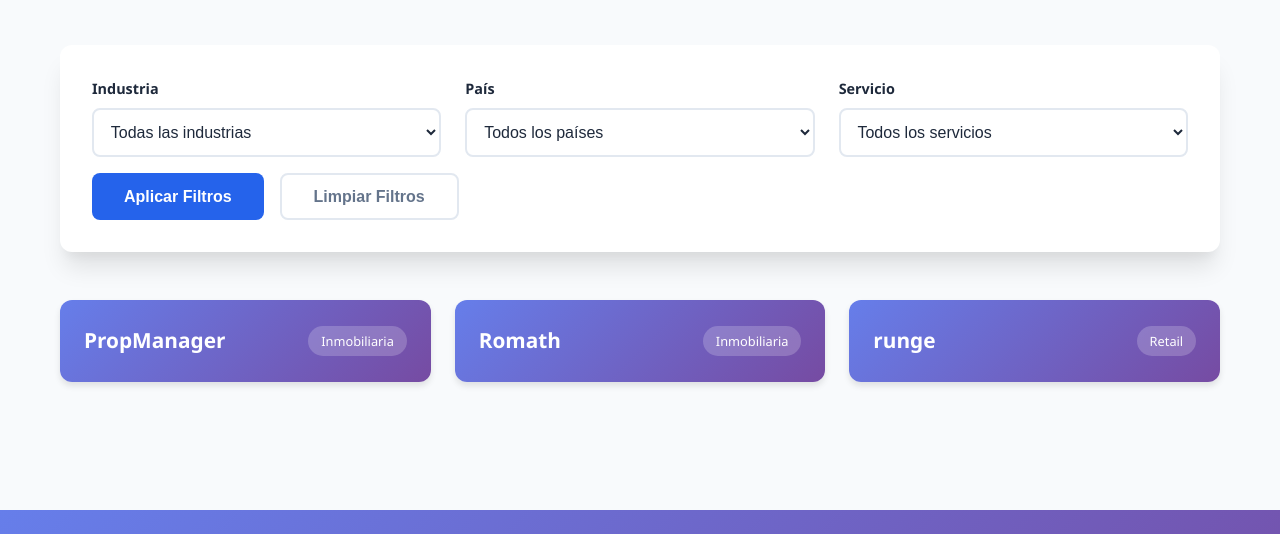
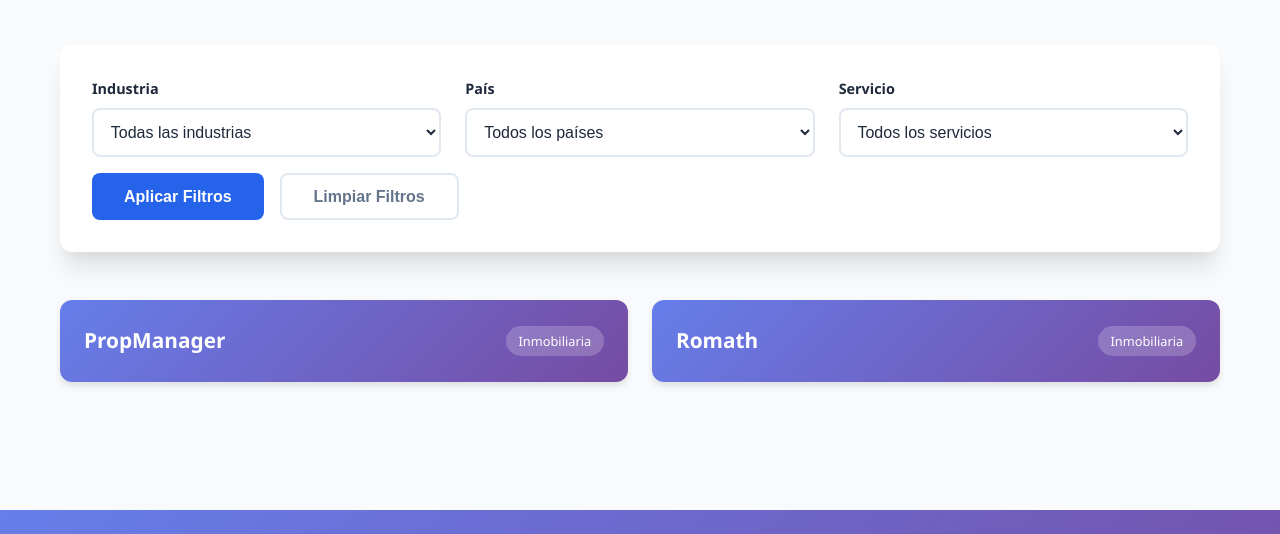
Before and after one commit to puranoide/Gbawarev02, a plain HTML site: page clientes/index.html in a window 1280 px wide. Shown: the part 223-757 px from the top of the page. Drawn offline with Linux system fonts and the light colour scheme.

Commit message:
menu update
se puso clientes

```diff
--- a/clientes/assets/js/clientes.js
+++ b/clientes/assets/js/clientes.js
@@ -16,14 +16,6 @@ const clients = [
         description: "Diseñamos y desplegamos una landingpage personalizada para una empresa de inmobiliaria, mejorando la experiencia de los visitantes.",
         year: "2025",
         website: "https://gabware.com/Romath"
-    },{
-        name:"runge",
-        industry:"retail",
-        country:"chile",
-        service:"desarrollo",
-        description:"Desarrollamos un sistema integral de gestión de transportes que optimizó los procesos administrativos y mejoró la atención al cliente en un 90%,acompañado de una landingpage personalizada.",
-        year:"2023",
-        website:"http://runge-plataforme-chile.com/"
     }
 ];
 
```
Also changed, not shown: index.html (+1 -0 lines).
